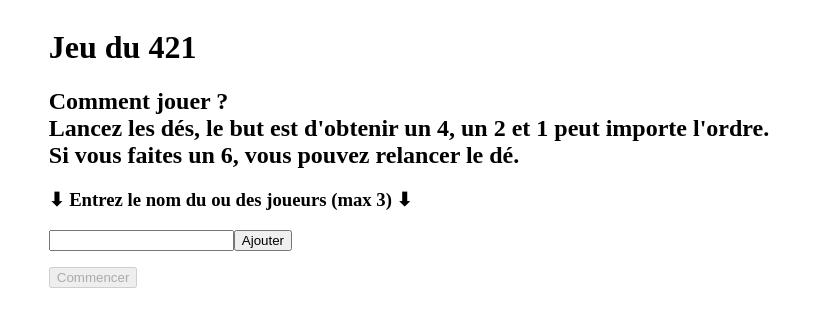
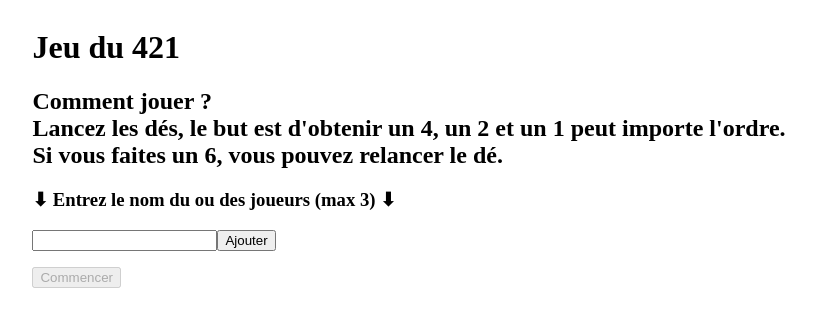
Before and after one commit to SDV-projet-technique/Jeu421, a React (Vite) app in the folder src/renderer/: page / in a window 1280 px wide. Shown: the top 326 px of the page, without its empty margins (239-1054 px from the left). Built offline with nearby package versions, Linux system fonts and the light colour scheme.

Commit message:
:lipstick: :globe_with_meridians: fix french erros + ui erros

```diff
--- a/src/renderer/src/App.tsx
+++ b/src/renderer/src/App.tsx
@@ -12,7 +12,7 @@ function App() {
       <h2 className="border border-black p-3 text-center w-11/12 mx-auto text-lg bg-white rounded">
         <span className="underline text-xl font-bold">Comment jouer ?</span>
         <br />
-        Lancez les dés, le but est d'obtenir un 4, un 2 et 1 peut importe l'ordre. <br />
+        Lancez les dés, le but est d'obtenir un 4, un 2 et un 1 peut importe l'ordre. <br />
         Si vous faites un 6, vous pouvez relancer le dé.
       </h2>
       <div className="h-full w-full flex flex-row justify-around">
@@ -25,6 +25,7 @@ function App() {
               className="my-3"
               onSubmit={(e) => {
                 e.preventDefault()
+                if (newName === '' || players.includes(newName)) return
                 players.length < 3 && setPlayers([...players, newName])
                 setNewName('')
               }}
@@ -36,7 +37,7 @@ function App() {
                 maxLength={20}
                 onChange={(e) => players.length < 3 && setNewName(e.target.value)}
               />
-              {players.length < 3 ? (
+              {players.length < 3 && !players.includes(newName) ? (
                 <button className="p-1 rounded-r bg-amber-200 hover:bg-amber-100">Ajouter</button>
               ) : (
                 <button className="p-1 rounded-r bg-gray-300 text-gray-500 cursor-not-allowed">
```
